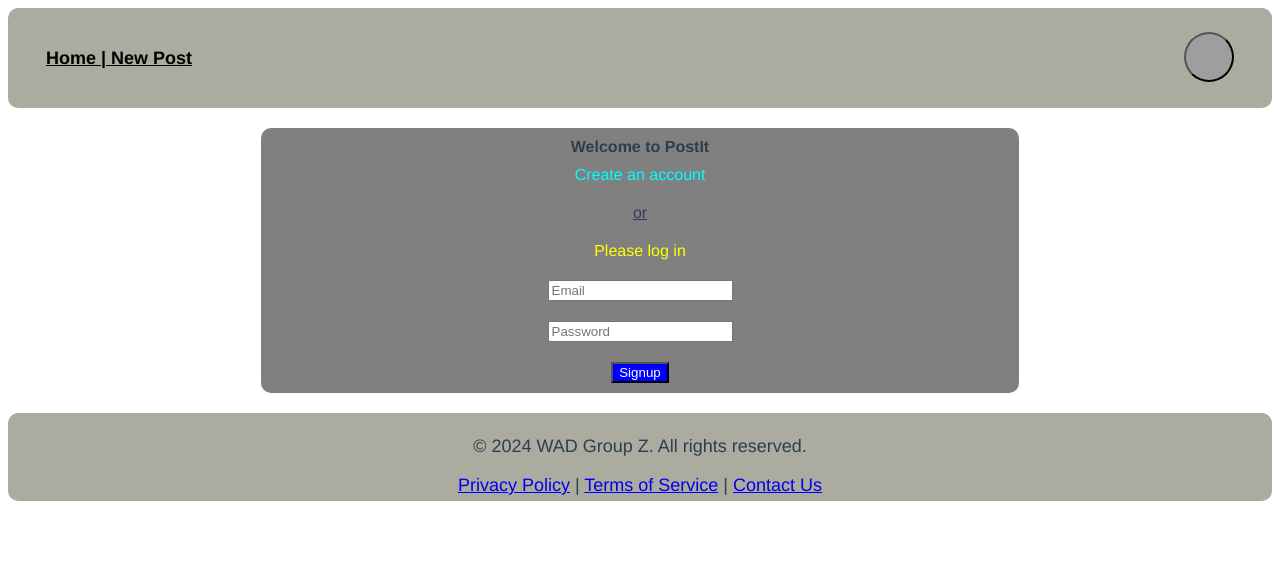
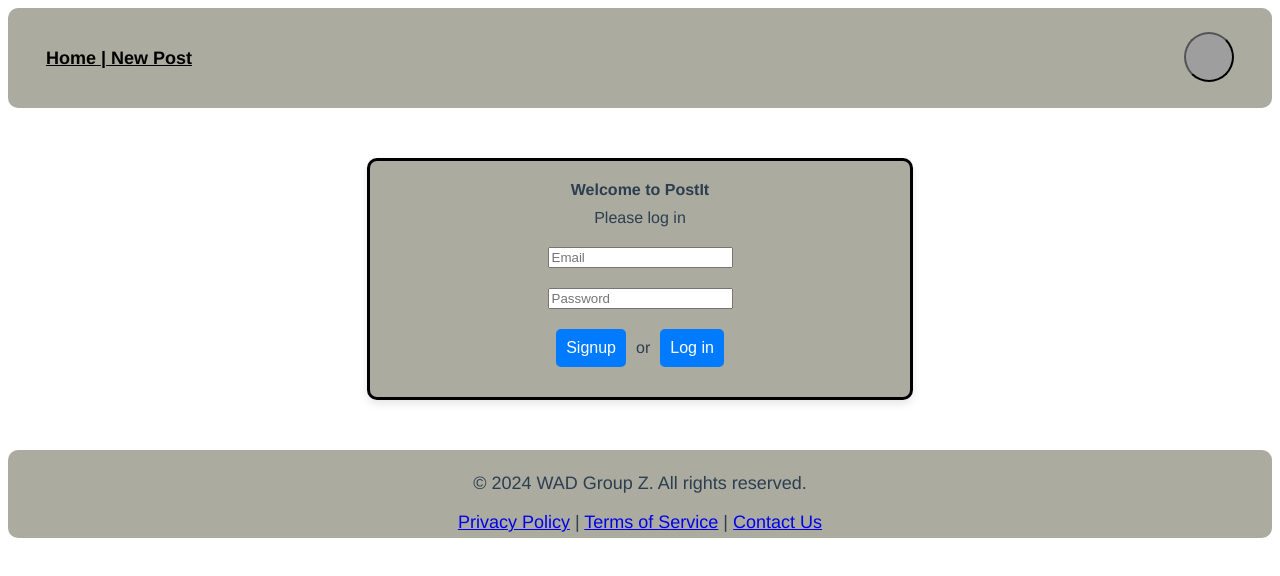
Before and after one commit to KaarenTenson/WAD-HW-VUE, a Vue app in the folder Frontend/: page /#/Login in a window 1280 px wide. Shown: the top 576 px of the page. Built offline with nearby package versions, Linux system fonts and the light colour scheme; grey boxes are pictures that could not be loaded.

Commit message:
Login and Signup view created with 'AuthForm' component

```diff
--- /dev/null
+++ b/Frontend/src/components/AuthForm.vue
@@ -0,0 +1,183 @@
+<script>
+export default {
+  name: "AuthForm",
+  props: {
+    mode: {
+      type: String,
+      required: true,
+      validator: (value) => ["login", "signup"].includes(value),
+    },
+  },
+  data() {
+    return {
+      email: "",
+      password: "",
+      validationErrors: [],
+    };
+  },
+  methods: {
+    validatePassword() {
+      this.validationErrors = [];
+      const password = this.password;
+
+      if (password.length < 8 || password.length >= 15) {
+        this.validationErrors.push("Password must be at least 8 characters and less than 15 characters long.");
+      }
+      if (!/^[A-Z]/.test(password)) {
+        this.validationErrors.push("Password must start with an uppercase alphabet.");
+      }
+      if (!/[A-Z]/.test(password)) {
+        this.validationErrors.push("Password must include at least one uppercase alphabet character.");
+      }
+      if (!/[a-z].*[a-z]/.test(password)) {
+        this.validationErrors.push("Password must include at least two lowercase alphabet characters.");
+      }
+      if (!/\d/.test(password)) {
+        this.validationErrors.push("Password must include at least one numeric value.");
+      }
+      if (!/_/.test(password)) {
+        this.validationErrors.push('Password must include the character "_".');
+      }
+    },
+    async submitForm() {
+      this.validatePassword();
+
+      if (this.validationErrors.length > 0) {
+        return;
+      }
+
+      if (this.mode === "login") {
+        const username = this.email.split("@")[0];
+        this.$store.dispatch("setProfile", {
+          name: username,
+          mail: this.email,
+        });
+        console.log(`Logging in with email: ${this.email}, password: ${this.password}`);
+        this.$router.push("/about");
+      } else if (this.mode === "signup") {
+        console.log(`Signing up with email: ${this.email}, password: ${this.password}`);
+
+        try {
+          const response = await fetch("http://localhost:3000/auth/signup", {
+            method: "POST",
+            headers: {
+              "Content-Type": "application/json",
+            },
+            body: JSON.stringify({
+              email: this.email,
+              password: this.password,
+            }),
+          });
+
+          if (response.ok) {
+            const data = await response.json();
+            localStorage.setItem("jwt", data.token);
+            alert("Signup successful! Redirecting to login.");
+            this.$router.push("/login");
+          } else {
+            const error = await response.json();
+            console.error("Error:", error);
+            alert(error.error || "Signup failed");
+          }
+        } catch (error) {
+          console.error("Error:", error);
+          alert("An error occurred during signup");
+        }
+      }
+    },
+    navigateToSignup() {
+      this.$router.push("/signup");
+    },
+  },
+};
+</script>
+
+<template>
+  <div class="auth-page">
+    <div class="form">
+      <strong>Welcome to PostIt</strong>
+      <div v-if="mode === 'signup'">
+        <p>Create an account</p>
+      </div>
+      <p v-if="mode === 'login'">Please log in</p>
+      <form @submit.prevent="submitForm">
+        <input type="email" v-model="email" required placeholder="Email" />
+        <br />
+        <input type="password" v-model="password" required placeholder="Password" />
+        <br />
+        <div class="button-group" v-if="mode === 'login'">
+          <input type="submit" id="signup" value="Signup" @click.prevent="navigateToSignup" />
+          <span>or</span>
+          <input type="submit" id="login" value="Log in" />
+        </div>
+        <div v-if="mode === 'signup'">
+          <input type="submit" id="signup" value="Signup" />
+        </div>
+      </form>
+
+      <div v-if="validationErrors.length > 0" class="validation-errors">
+        <p>Password is not valid:</p>
+        <ul>
+          <li v-for="(error, index) in validationErrors" :key="index">{{ error }}</li>
+        </ul>
+      </div>
+    </div>
+  </div>
+</template>
+
+<style scoped>
+.form {
+  background-color: gray;
+  display: flex;
+  flex-direction: column;
+  align-items: center;
+  justify-content: center;
+  text-align: center;
+  max-width: 500px;
+  margin: 50px auto;
+  padding: 20px;
+  background-color: rgb(171, 171, 159);
+  border: 3px solid black;
+  border-radius: 10px;
+  box-shadow: 0 4px 8px rgba(0, 0, 0, 0.1);
+}
+
+#signup, #login {
+  padding: 10px;
+  background-color: #007bff;
+  color: white;
+  border: none;
+  border-radius: 5px;
+  font-size: 16px;
+  cursor: pointer;
+}
+
+form input {
+  margin: 10px;
+}
+
+.form p {
+  margin: 10px;
+}
+
+#signup:hover, #login:hover {
+  background-color: #0056b3;
+}
+
+@media (max-width: 800px) {
+  .header {
+    flex-direction: column;
+    align-items: center;
+  }
+
+  .form {
+    flex-direction: column;
+    align-items: center;
+    margin: 0%;
+  }
+
+  button {
+    width: 100%;
+  }
+}
+</style>
--- a/Frontend/src/router/index.js
+++ b/Frontend/src/router/index.js
@@ -2,6 +2,7 @@ import { createRouter, createWebHashHistory } from 'vue-router'
 import HomeView from '../views/HomeView.vue'
 import LoginView from '@/views/LoginView.vue'
 import AddPostView from '@/views/AddPostView.vue'
+import SignupView from '@/views/SignupView.vue'
 
 const routes = [
   {
@@ -27,6 +28,11 @@ const routes = [
     path: '/new-post',
     name: 'AddPost',
     component: AddPostView
+  },
+  {
+    path: '/signup',
+    name: 'Signup',
+    component: SignupView
   }
 ]
 
--- a/Frontend/src/views/LoginView.vue
+++ b/Frontend/src/views/LoginView.vue
@@ -1,147 +1,13 @@
+<template>
+  <AuthForm mode="login" />
+</template>
+
 <script>
+import AuthForm from "@/components/AuthForm.vue";
+
 export default {
-  name: "LoginView",
-  data() {
-    return {
-      email: "",
-      password: "",
-      validationErrors: [],
-    };
-  },
-  methods: {
-    validatePassword() {
-      this.validationErrors = [];
-      const password = this.password;
-
-      if (password.length < 8 || password.length >= 15) {
-        this.validationErrors.push("Password must be at least 8 characters and less than 15 characters long.");
-      }
-      if (!/^[A-Z]/.test(password)) {
-        this.validationErrors.push("Password must start with an uppercase alphabet.");
-      }
-      if (!/[A-Z]/.test(password)) {
-        this.validationErrors.push("Password must include at least one uppercase alphabet character.");
-      }
-      if (!/[a-z].*[a-z]/.test(password)) {
-        this.validationErrors.push("Password must include at least two lowercase alphabet characters.");
-      }
-      if (!/\d/.test(password)) {
-        this.validationErrors.push("Password must include at least one numeric value.");
-      }
-      if (!/_/.test(password)) {
-        this.validationErrors.push('Password must include the character "_".');
-      }
-    },
-
-    submitLogin() {
-      this.validatePassword();
-
-      if (this.validationErrors.length > 0) {
-        return;
-      }
-
-      const username = this.email.split("@")[0];
-
-      this.$store.dispatch("setProfile", {
-        name: username,
-        mail: this.email,
-      });
-
-      console.log(`Logging in with email: ${this.email}, password: ${this.password}`);
-      this.$router.push("/about");
-    },
+  components: {
+    AuthForm,
   },
 };
 </script>
-
-<template>
-  <div class="login-page">
-    <div class="form">
-      <strong>Welcome to PostIt</strong>
-      <div>
-        <p>Create an account</p>
-      </div>
-      <p>or</p>
-      <p>Please log in</p>
-      <form @submit.prevent="submitLogin">
-        <input type="email" v-model="email" required placeholder="Email" />
-        <br />
-        <input type="password" v-model="password" required placeholder="Password" />
-        <br />
-        <input type="submit" id="submit" value="Signup" />
-      </form>
-
-      <div v-if="validationErrors.length > 0" class="validation-errors">
-        <p>Password is not valid:</p>
-        <ul>
-          <li v-for="(error, index) in validationErrors" :key="index">{{ error }}</li>
-        </ul>
-      </div>
-    </div>
-  </div>
-</template>
-
-<style scoped>
-
-.form {
-  background-color: gray;
-  display: flex;
-  flex-direction: column;
-  align-items: center;
-  justify-content: center;
-  text-align: center;
-  border-radius: 10px;
-  margin-top: 20px;
-  margin-left: 20%;
-  margin-right: 20%;
-  margin-bottom: 20px;
-  padding-top: 10px;
-}
-
-.form div > p {
-  color: cyan;
-}
-
-#submit {
-  background-color: blue;
-  color: white;
-}
-
-form input {
-  margin: 10px;
-}
-
-.form p {
-  margin: 10px;
-}
-
-#submit:hover {
-  background-color: lightblue;
-}
-
-div + p {
-  text-decoration: underline;
-}
-
-.form p ~ p {
-  color: yellow;
-}
-
-@media (max-width: 800px) {
-  .header {
-    flex-direction: column;
-    align-items: center;
-  }
-
-  .form {
-    flex-direction: column;
-    align-items: center;
-    margin: 0%;
-  }
-
-  button {
-    width: 100%;
-  }
-}
-
-</style>
--- /dev/null
+++ b/Frontend/src/views/SignupView.vue
@@ -0,0 +1,13 @@
+<template>
+    <AuthForm mode="signup" />
+</template>
+
+<script>
+  import AuthForm from "@/components/AuthForm.vue";
+
+  export default {
+    components: {
+      AuthForm,
+    },
+  };
+</script>
```
Also changed, not shown: 1 other file (tests, documents, lock files or other folders).
